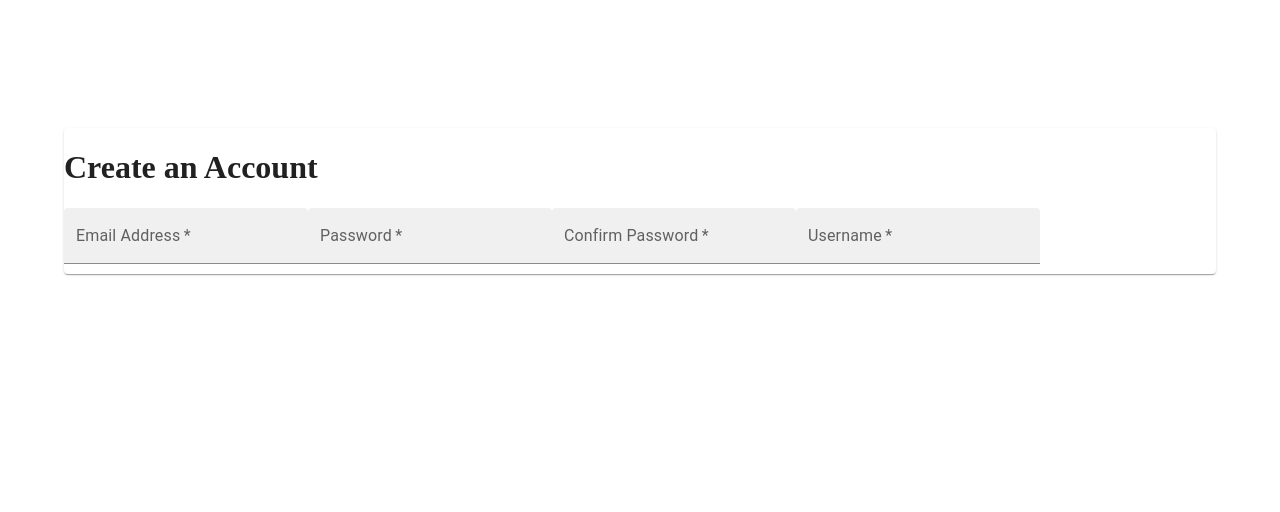
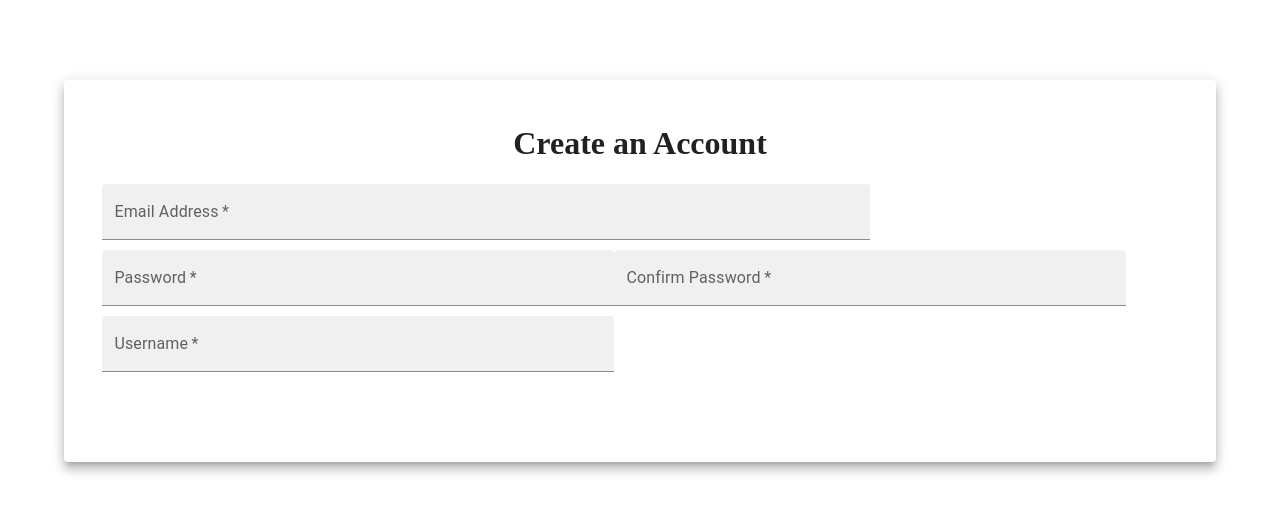
Before and after one commit to NerdyWithZainab/video-annotator, a Next.js app: page /create-account in a window 1280 px wide. Shown: the top 512 px of the page. Built offline with nearby package versions, Linux system fonts and the light colour scheme.

Commit message:
add several more tests and flesh out validation of account creation page as well as begin to improve some aesthetics

```diff
--- a/pages/create-account/index.tsx
+++ b/pages/create-account/index.tsx
@@ -1,68 +1,104 @@
-import { Fragment, ReactFragment, useState } from "react";
+import React, { Fragment, ReactFragment, useState } from "react";
 import { TextField } from "@mui/material";
-import { Card } from "@mui/material";
+import { Paper } from "@mui/material";
 
-import { isValidEmail } from "../../utilities/validators";
+import { isValidEmail, isValidPassword } from "../../utilities/validators";
 
-export default function CreateAccount() {
-  const [emailInvalid, setEmailInvalid] = useState(false);
-  const [passwordInvalid, setPasswordInvalid] = useState(false);
-  const [confirmPasswordInvalid, setConfirmPasswordInvalid] = useState(false);
-  const [userNameInvalid, setUserNameInvalid] = useState(false);
+const CreateAccount: React.FC = () => {
+  const [emailInvalid, setEmailInvalid] = useState<boolean>(false);
+  const [passwordInvalid, setPasswordInvalid] = useState<boolean>(false);
+  const [confirmPasswordInvalid, setConfirmPasswordInvalid] =
+    useState<boolean>(false);
+  const [email, setEmail] = useState<string>("");
+  const [password, setPassword] = useState<string>("");
+  const [confirmPassword, setConfirmPassword] = useState<string>("");
+  const [userNameInvalid, setUserNameInvalid] = useState<boolean>(false);
+  const [username, setUsername] = useState<string>(null);
 
-  const handleEmailChange = (event: React.FormEvent) => {
-    const email: string = event.target.value;
-    console.log("deleteMe email is: " + email);
-    setEmailInvalid(isValidEmail(email));
+  const handleEmailChange = (event: React.ChangeEvent<HTMLInputElement>) => {
+    const email: string = event.currentTarget.value;
+    setEmail(email);
+    setEmailInvalid(!isValidEmail(email));
+  };
+
+  const handlePasswordChange = (event: React.ChangeEvent<HTMLInputElement>) => {
+    const password: string = event.currentTarget.value;
+    setPassword(password);
+    setPasswordInvalid(!isValidPassword(password));
+  };
+
+  const handleConfirmPasswordChange = (
+    event: React.ChangeEvent<HTMLInputElement>
+  ) => {
+    const confirmPassword: string = event.currentTarget.value;
+    setConfirmPassword(confirmPassword);
+    setConfirmPasswordInvalid(confirmPassword !== password);
   };
 
   return (
-    <Card style={{ marginTop: "16vh" }}>
-      <h1>Create an Account</h1>
+    <Paper
+      elevation={8}
+      style={{
+        marginTop: "10vh",
+        paddingBottom: "10vh",
+        paddingTop: "3vh",
+        paddingLeft: "3vw",
+        paddingRight: "3vw",
+        // justifyContent: "center",
+        alignItems: "center",
+      }}
+    >
+      <h1 style={{ textAlign: "center" }}>Create an Account</h1>
       <TextField
         data-testid={"emailInput"}
         error={emailInvalid}
         variant="filled"
         label="Email Address"
         required
-        // fullWidth
+        fullWidth
         helperText={emailInvalid ? "Must be a valid email address" : ""}
-        style={{ marginBottom: 10 }}
+        style={{ marginBottom: 10, width: "60vw" }}
         onChange={handleEmailChange}
       ></TextField>
       <TextField
+        data-testid={"passwordInput"}
         error={passwordInvalid}
         variant="filled"
         label="Password"
         required
-        // fullWidth
+        fullWidth
         helperText={
           passwordInvalid
             ? "Password must be seven characters long and contain both letters and numbers"
             : ""
         }
-        style={{ marginBottom: 10 }}
+        onChange={handlePasswordChange}
+        style={{ marginBottom: 10, width: "40vw" }}
       ></TextField>
       <TextField
+        data-testid={"confirmPasswordInput"}
         error={confirmPasswordInvalid}
         variant="filled"
         label="Confirm Password"
         required
-        // fullWidth
+        fullWidth
         helperText={confirmPasswordInvalid ? "Passwords must be identical" : ""}
-        style={{ marginBottom: 10 }}
+        style={{ marginBottom: 10, maxWidth: "40vw" }}
+        onChange={handleConfirmPasswordChange}
       ></TextField>
       <TextField
         error={userNameInvalid}
         variant="filled"
         label="Username"
         required
-        // fullWidth
+        fullWidth
         helperText={
           userNameInvalid ? "Username already exists; try another username" : ""
         }
-        style={{ marginBottom: 10 }}
+        style={{ marginBottom: 10, maxWidth: "40vw" }}
       ></TextField>
-    </Card>
+    </Paper>
   );
-}
+};
+
+export default CreateAccount;
--- a/utilities/validators.tsx
+++ b/utilities/validators.tsx
@@ -14,3 +14,18 @@ export function isValidEmail(email: string): boolean {
     return false;
   }
 }
+
+export function isValidPassword(password: string): boolean {
+  if (password) {
+    console.log("deleteMe password is: " + password);
+    const re: RegExp = new RegExp(
+      "^(?=.*[A-Za-z])(?=.*d)[A-Za-zd@$!%*#?&]{7,}$"
+    );
+    const deleteMeResultsOfTest = re.test(password.toLowerCase());
+    console.log("deleteMe deleteMeResultsOfTest are: " + deleteMeResultsOfTest);
+    return re.test(password.toLowerCase());
+    // return password.length > 6;
+  } else {
+    return false;
+  }
+}
```
Also changed, not shown: 1 other file (tests, documents, lock files or other folders).
